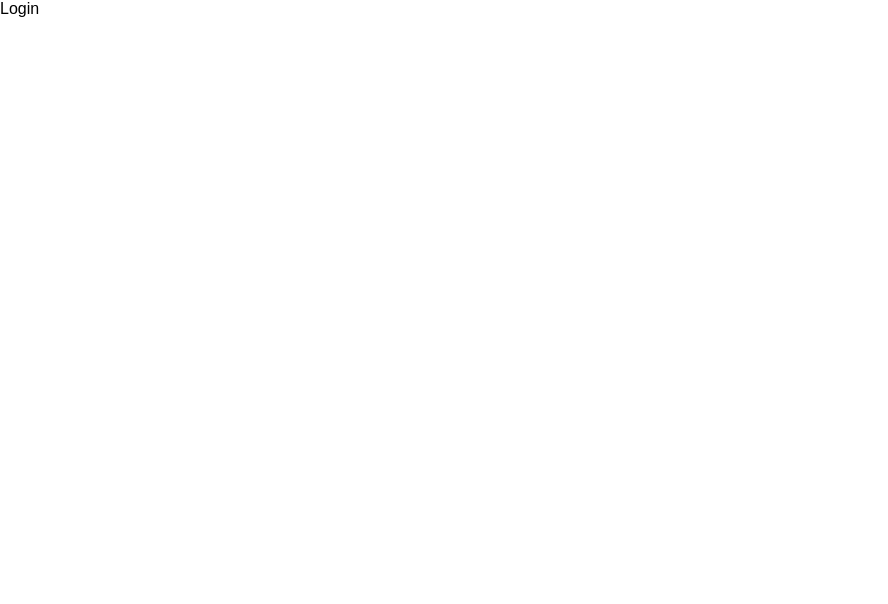
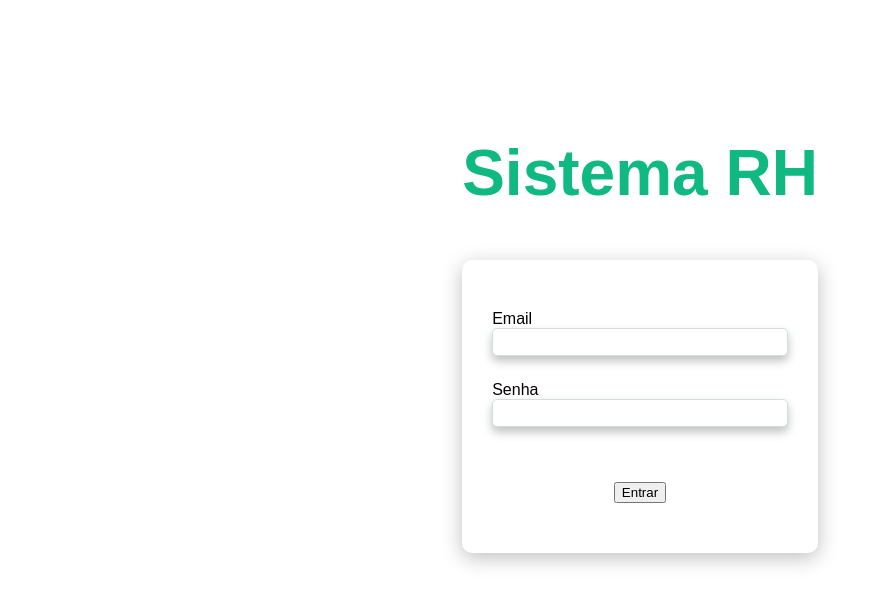
Before and after one commit to benevidesjohns/sistema-rh-frontend, a React (Create React App) app: page / in a window 1280 px wide. Shown: the top 604 px of the page, without its empty margins (0-888 px from the left). Built offline with nearby package versions, Linux system fonts and the light colour scheme.

Commit message:
feat: criado formulário de entrada para email e senha

```diff
--- a/src/App.jsx
+++ b/src/App.jsx
@@ -1,9 +1,10 @@
 import React from 'react';
+import LoginPage from './pages/LoginPage';
 
 function App() {
   return (
     <div id="login">
-      Login
+      <LoginPage />
     </div>
   );
 }
--- a/src/pages/LoginPage/index.jsx
+++ b/src/pages/LoginPage/index.jsx
@@ -1,37 +1,55 @@
-import React from 'react';
+import React, { useState } from 'react';
 import PropTypes from 'prop-types';
 import './style.css';
 
-const Button = () => {
+const Button = ({submit}) => {
   return (
     <div className="actions">
-      <button className="button-login" type="submit">
+      <button onClick={submit} className="button-login" type="submit">
         Entrar
       </button>
     </div>
   );
 }
 
-const AreaInput = ({ nameLabel, typeInput }) => {
+const AreaInput = ({ value, setInput, nameLabel, typeInput }) => {
   return (
     <div className="field">
       <label htmlFor={typeInput}>{nameLabel}</label>
-      <input type={typeInput} name={typeInput} id={typeInput} />
+      <input
+        type={typeInput}
+        name={typeInput}
+        id={typeInput}
+        value={value}
+        onChange={setInput}
+        />
     </div>
   );
 }
 
 AreaInput.propTypes = {
   nameLabel: PropTypes.string.isRequired,
-  typeInput: PropTypes.func.isRequired,
+  typeInput: PropTypes.string.isRequired,
 };
 
 const AreaLogin = () => {
+
+  const [email, setEmail] = useState('');
+  const [password, setPassword] = useState('');
+
+  const setInputEmail = (e) => setEmail(e.target.value);
+  const setInputPassword = (e) => setPassword(e.target.value);
+
+  const submit = (e) => {
+    e.preventDefault();
+    console.log('submit', {email, password});
+  }
+
   return (
     <form className="form">
-      <AreaInput nameLabel="Email" typeInput="email" l />
-      <AreaInput nameLabel="Senha" typeInput="password" />
-      <Button />
+      <AreaInput value={email} setInput={setInputEmail} nameLabel="Email" typeInput="email"/>
+      <AreaInput value={password} setInput={setInputPassword} nameLabel="Senha" typeInput="password" />
+      <Button submit={submit}/>
     </form>
   );
 }
```
Also changed, not shown: package.json (+0 -11 lines), 1 other file (tests, documents, lock files or other folders).
